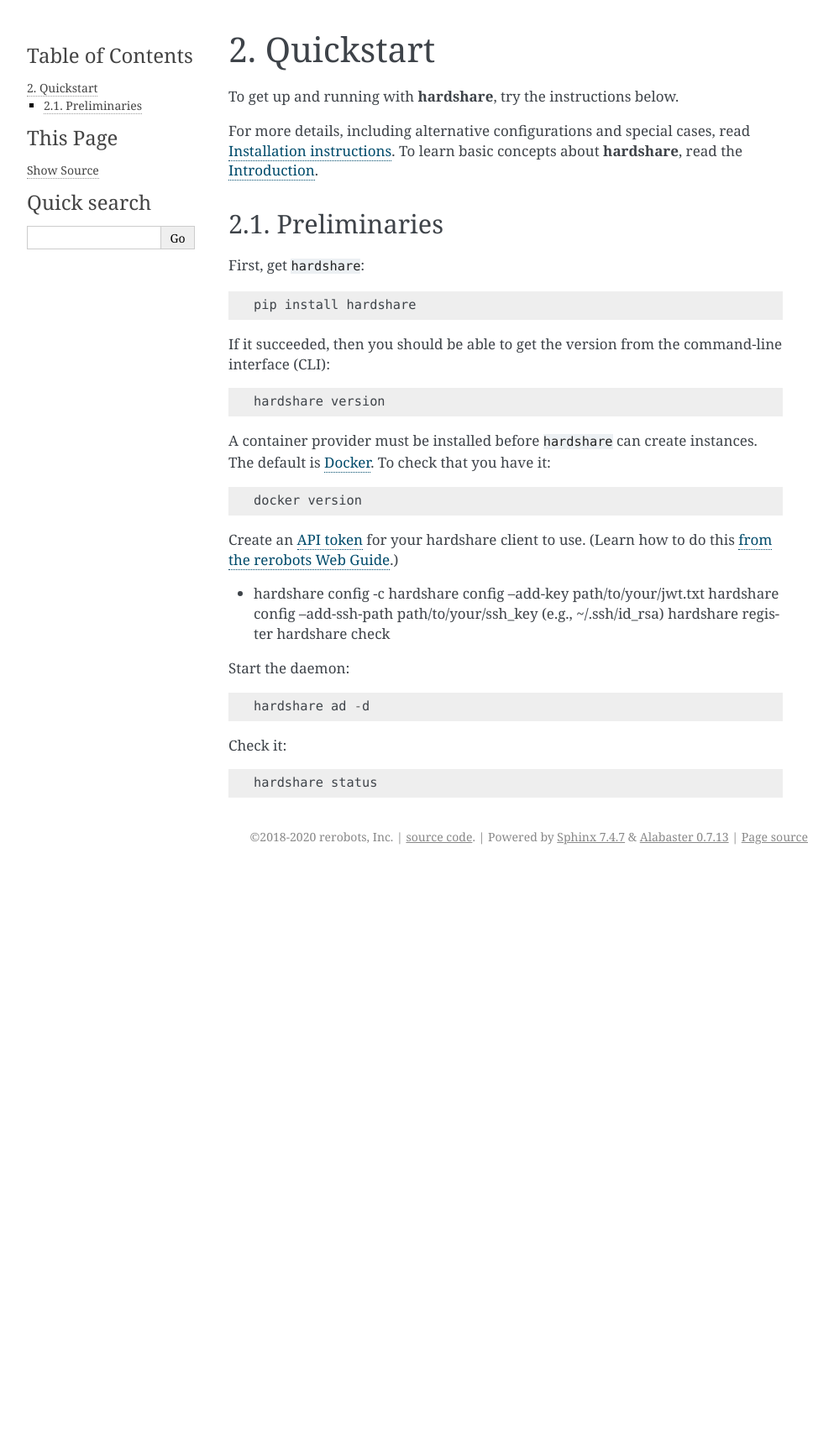
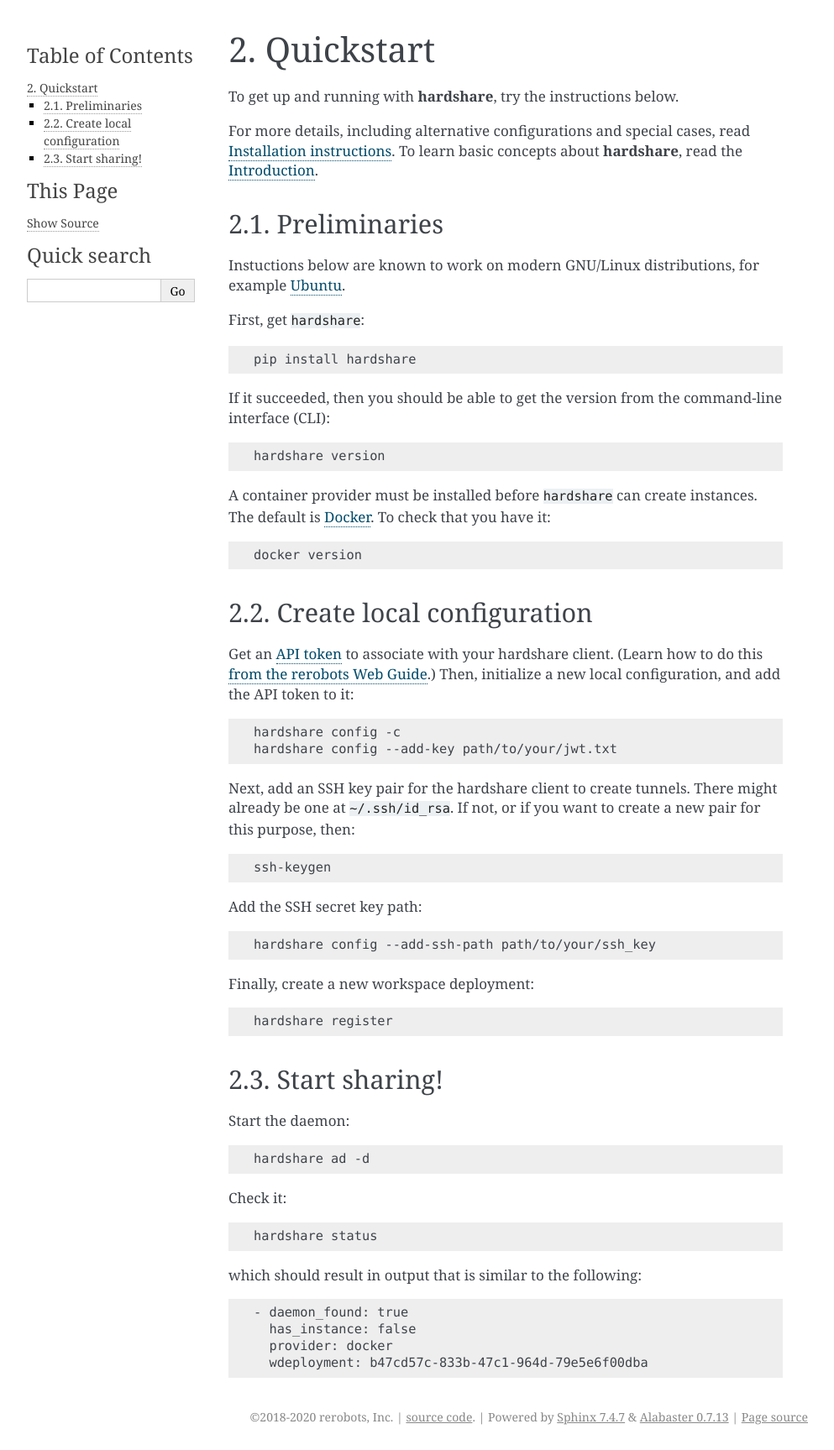
Before and after one commit to rerobots/hardshare, a Sphinx documentation site: the page built from doc/quickstart.rst, in a window 1280 px wide. Shown: the whole page at 84% size, without its empty margins (148-1141 px from the left). Built offline with Sphinx 7.4.7, drawn with Linux system fonts in a browser that asks for light colours; the version number could not be read and is left out; before the commit the page ends 1036 px from its top, so only the background shows below that.

Commit message:
DOC: more quickstart

```diff
--- a/doc/quickstart.rst
+++ b/doc/quickstart.rst
@@ -8,8 +8,13 @@ For more details, including alternative configurations and special cases, read
 :doc:`intro`.
 
 
+.. highlight:: none
+
 Preliminaries
 -------------
+
+Instuctions below are known to work on modern GNU/Linux distributions, for
+example Ubuntu_.
 
 First, get ``hardshare``::
 
@@ -26,15 +31,35 @@ check that you have it::
 
   docker version
 
-Create an `API token <https://rerobots.net/tokens>`_ for your hardshare client
-to use. (Learn how to do this `from the rerobots Web Guide
-<https://help.rerobots.net/webui.html#making-and-revoking-api-tokens>`_.)
 
-* hardshare config -c
+Create local configuration
+--------------------------
+
+Get an `API token <https://rerobots.net/tokens>`_ to associate with your
+hardshare client. (Learn how to do this `from the rerobots Web Guide
+<https://help.rerobots.net/webui.html#making-and-revoking-api-tokens>`_.) Then,
+initialize a new local configuration, and add the API token to it::
+
+  hardshare config -c
   hardshare config --add-key path/to/your/jwt.txt
-  hardshare config --add-ssh-path path/to/your/ssh_key (e.g., ~/.ssh/id_rsa)
+
+Next, add an SSH key pair for the hardshare client to create tunnels. There
+might already be one at ``~/.ssh/id_rsa``. If not, or if you want to create a
+new pair for this purpose, then::
+
+  ssh-keygen
+
+Add the SSH secret key path::
+
+  hardshare config --add-ssh-path path/to/your/ssh_key
+
+Finally, create a new workspace deployment::
+
   hardshare register
-  hardshare check
+
+
+Start sharing!
+--------------
 
 Start the daemon::
 
@@ -43,3 +68,13 @@ Start the daemon::
 Check it::
 
   hardshare status
+
+which should result in output that is similar to the following::
+
+  - daemon_found: true
+    has_instance: false
+    provider: docker
+    wdeployment: b47cd57c-833b-47c1-964d-79e5e6f00dba
+
+
+.. _Ubuntu: https://ubuntu.com/download/desktop
```
